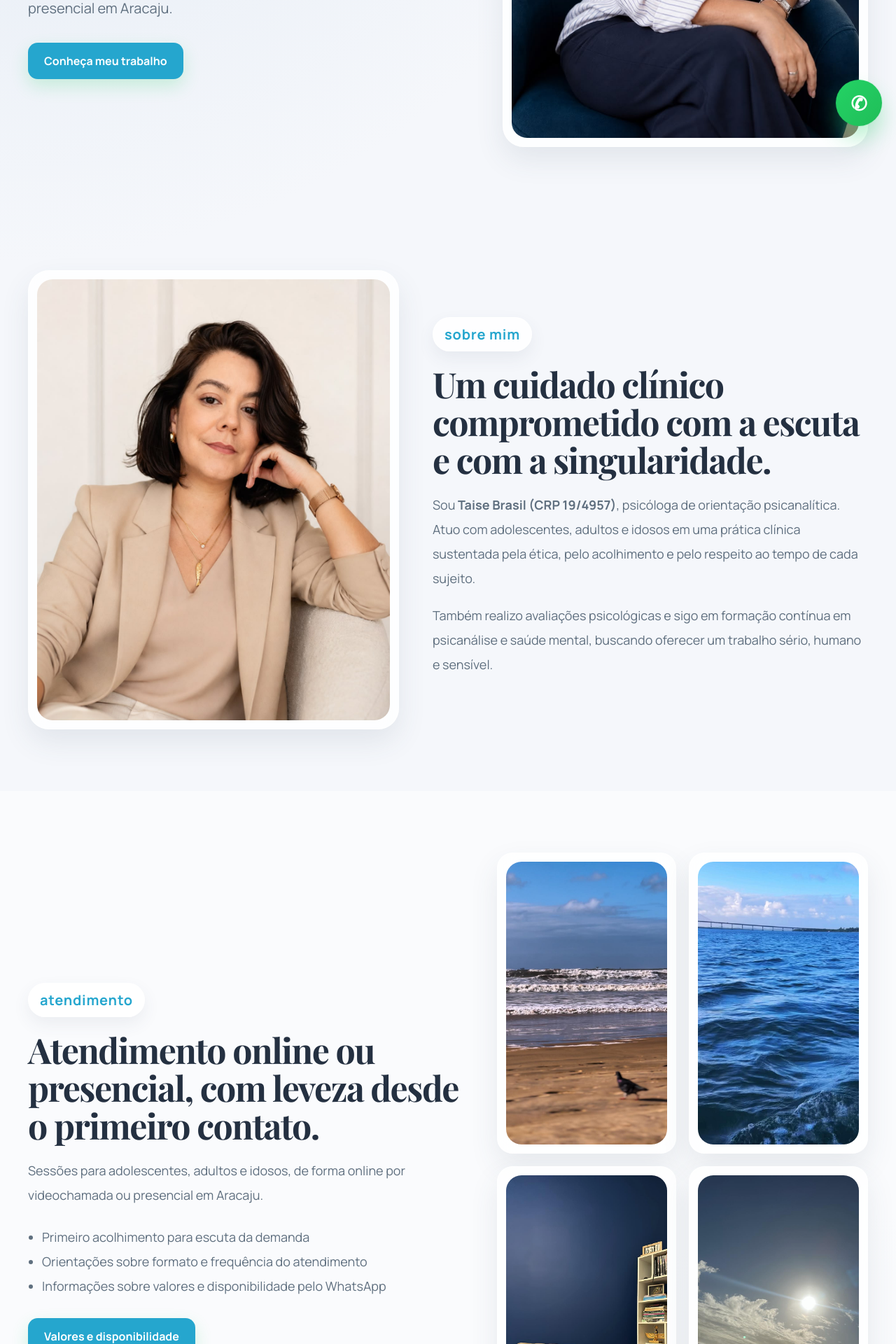
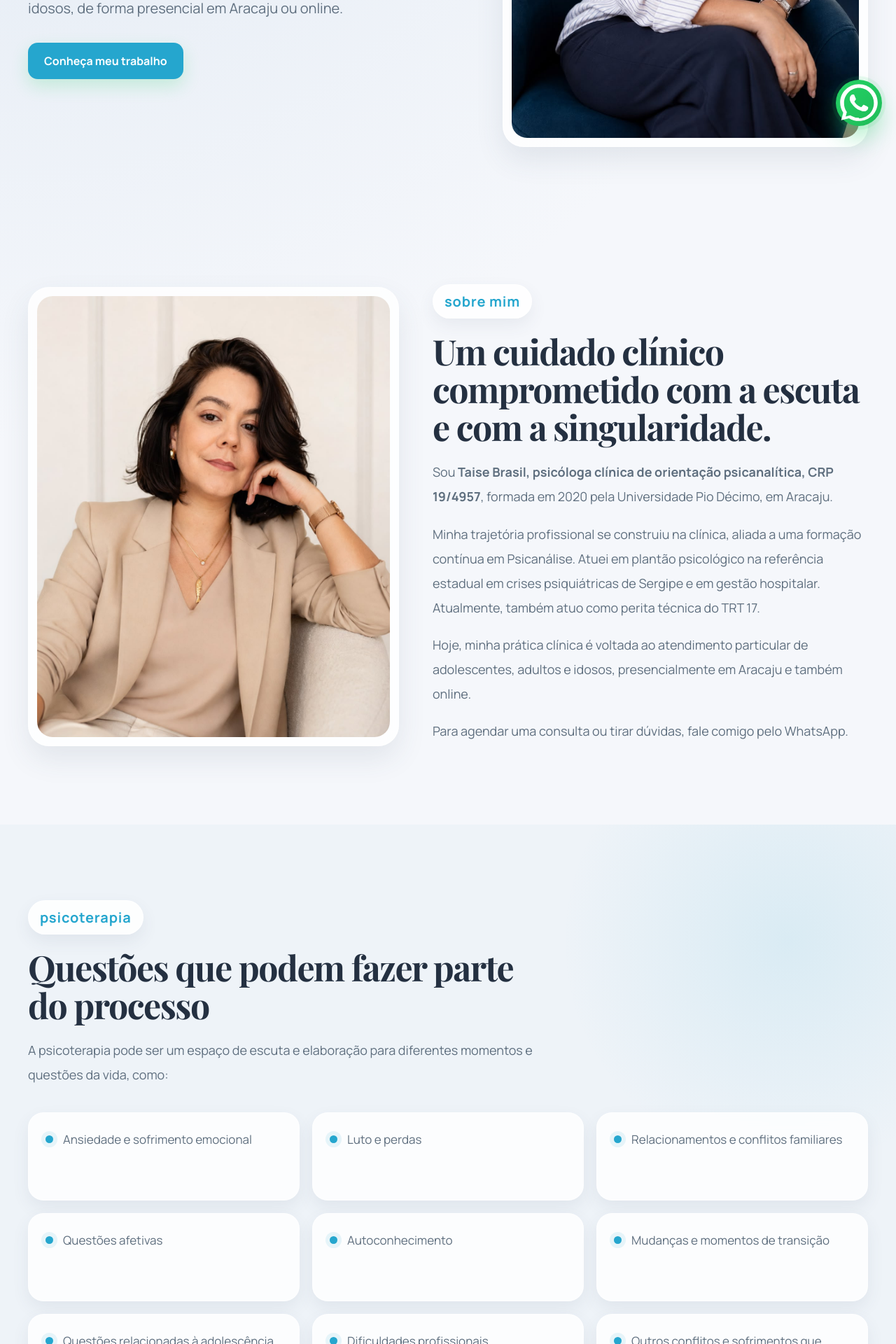
Before and after one commit to DeniSantos83/Percursos, a React (Vite) app: page / in a window 1280 px wide. Shown: the part 600-2520 px from the top of the page at 70% size. Built offline with nearby package versions, Linux system fonts and the light colour scheme.

Commit message:
Atualiza layout mobile, WhatsApp e novas secoes

```diff
--- a/src/App.jsx
+++ b/src/App.jsx
@@ -2,6 +2,7 @@ import Navbar from "./components/Navbar";
 import WhatsAppButton from "./components/WhatsAppButton";
 import HeroSection from "./sections/HeroSection";
 import AboutSection from "./sections/AboutSection";
+import IssuesSection from "./sections/IssuesSection";
 import CareSection from "./sections/CareSection";
 import Footer from "./components/Footer";
 import RevealOnScroll from "./components/RevealOnScroll";
@@ -12,6 +13,7 @@ export default function App() {
       <Navbar />
       <HeroSection />
       <AboutSection />
+      <IssuesSection />
       <CareSection />
       <RevealOnScroll delay={120} duration={800} distance={28}>
         <Footer />
--- a/src/components/Footer.jsx
+++ b/src/components/Footer.jsx
@@ -6,11 +6,7 @@ export default function Footer() {
           <div className="footer-top">
             <div className="footer-brand-block">
               <span className="footer-badge">Percursos Analíticos</span>
-
-              <h3 className="footer-title">
-                Psicologia com escuta ética, tranquila e acolhedora.
-              </h3>
-
+              <h3 className="footer-title">Psicologia com escuta ética, tranquila e acolhedora.</h3>
               <p className="footer-description">
                 Um espaço de cuidado pensado para acolher com delicadeza, clareza
                 e presença humana, no online ou no presencial em Aracaju.
@@ -19,10 +15,10 @@ export default function Footer() {
 
             <div className="footer-nav-block">
               <p className="footer-heading">Navegação</p>
-
               <div className="footer-links">
                 <a href="#inicio">Início</a>
                 <a href="#sobre">Sobre mim</a>
+                <a href="#questoes">Psicoterapia</a>
                 <a href="#atendimento">Atendimento</a>
                 <a href="#contato">Contato</a>
               </div>
@@ -30,11 +26,7 @@ export default function Footer() {
 
             <div className="footer-cta-block">
               <p className="footer-heading">Contato direto</p>
-
-              <p className="footer-cta-text">
-                Fale comigo pelo WhatsApp para agendar ou tirar dúvidas.
-              </p>
-
+              <p className="footer-cta-text">Fale comigo pelo WhatsApp para agendar ou tirar dúvidas.</p>
               <a
                 href="https://wa.me/5579991160780?text=Olá%20Taise,%20vim%20pelo%20site%20e%20gostaria%20de%20falar%20com%20você."
                 target="_blank"
@@ -47,7 +39,6 @@ export default function Footer() {
           </div>
 
           <div className="footer-divider" />
-
           <div className="footer-bottom">
             <p>© {new Date().getFullYear()} Percursos Analíticos — Taise Brasil</p>
             <p>Desenvolvido por deniCreativeStudio</p>
--- a/src/components/Navbar.jsx
+++ b/src/components/Navbar.jsx
@@ -12,6 +12,7 @@ export default function Navbar() {
           className="mobile-menu-button"
           onClick={() => setOpen(!open)}
           aria-label="Abrir menu"
+          aria-expanded={open}
         >
           ☰
         </button>
@@ -19,6 +20,7 @@ export default function Navbar() {
         <nav className={`nav-links ${open ? "nav-links-open" : ""}`}>
           <a href="#inicio" onClick={() => setOpen(false)}>Início</a>
           <a href="#sobre" onClick={() => setOpen(false)}>Sobre mim</a>
+          <a href="#questoes" onClick={() => setOpen(false)}>Psicoterapia</a>
           <a href="#atendimento" onClick={() => setOpen(false)}>Atendimento</a>
           <a href="#contato" onClick={() => setOpen(false)}>Contato</a>
         </nav>
--- a/src/components/WhatsAppButton.jsx
+++ b/src/components/WhatsAppButton.jsx
@@ -5,10 +5,22 @@ export default function WhatsAppButton() {
       target="_blank"
       rel="noreferrer"
       aria-label="Falar no WhatsApp"
+      title="Falar no WhatsApp"
       className="whatsapp-float"
     >
-      <span className="whatsapp-pulse"></span>
-      <span className="whatsapp-icon">✆</span>
+      <span className="whatsapp-pulse" aria-hidden="true"></span>
+
+      <svg
+        className="whatsapp-icon"
+        viewBox="0 0 32 32"
+        aria-hidden="true"
+        focusable="false"
+      >
+        <path
+          fill="currentColor"
+          d="M16.04 3C8.84 3 3 8.72 3 15.78c0 2.49.74 4.92 2.13 6.99L3.72 28l5.43-1.39a13.17 13.17 0 0 0 6.88 1.9h.01C23.24 28.51 29 22.79 29 15.73 29 8.69 23.24 3 16.04 3Zm0 23.35h-.01a10.98 10.98 0 0 1-5.59-1.51l-.4-.24-3.22.83.86-3.08-.26-.41a10.55 10.55 0 0 1-1.7-5.75c0-5.84 4.63-10.59 10.33-10.59 2.76 0 5.36 1.1 7.3 3.08a10.52 10.52 0 0 1 3.02 7.48c-.01 5.84-4.64 10.59-10.33 10.59Zm5.67-7.93c-.31-.15-1.84-.89-2.12-.99-.29-.1-.5-.15-.71.15-.21.3-.81.99-.99 1.19-.18.2-.37.22-.68.07-.31-.15-1.31-.47-2.49-1.5a9.22 9.22 0 0 1-1.73-2.11c-.18-.3-.02-.46.14-.61.14-.14.31-.36.47-.54.15-.17.2-.3.31-.5.1-.2.05-.37-.03-.52-.08-.15-.71-1.68-.97-2.3-.26-.62-.52-.53-.71-.54h-.61c-.21 0-.55.08-.84.37-.29.3-1.1 1.06-1.1 2.58 0 1.52 1.13 2.99 1.29 3.19.16.2 2.22 3.33 5.38 4.67.75.32 1.34.51 1.8.65.76.24 1.44.2 1.99.12.61-.09 1.84-.74 2.1-1.45.26-.71.26-1.32.18-1.45-.08-.12-.29-.2-.6-.35Z"
+        />
+      </svg>
     </a>
   );
 }
--- a/src/main.jsx
+++ b/src/main.jsx
@@ -2,6 +2,7 @@ import React from "react";
 import ReactDOM from "react-dom/client";
 import App from "./App";
 import "./styles/global.css";
+import "./styles/issues.css";
 
 ReactDOM.createRoot(document.getElementById("root")).render(
   <React.StrictMode>
--- a/src/sections/AboutSection.jsx
+++ b/src/sections/AboutSection.jsx
@@ -6,12 +6,15 @@ export default function AboutSection() {
     <section id="sobre" className="section">
       <div className="container">
         <div className="about-grid">
-          <RevealOnScroll delay={0} duration={800} distance={32}>
+          <div className="about-image-block">
+            <RevealOnScroll delay={0} duration={800} distance={32}>
             <div className="card-photo about-photo image-frame">
               <img src={aboutImage} alt="Sobre Taise Brasil" className="section-image" />
             </div>
-          </RevealOnScroll>
+            </RevealOnScroll>
+          </div>
 
+          <div className="about-content-block">
           <RevealOnScroll delay={120} duration={850} distance={36}>
             <div>
               <p className="badge">sobre mim</p>
@@ -21,19 +24,28 @@ export default function AboutSection() {
               </h2>
 
               <p className="text mb-18">
-                Sou <strong>Taise Brasil (CRP 19/4957)</strong>, psicóloga de orientação
-                psicanalítica. Atuo com adolescentes, adultos e idosos em uma prática
-                clínica sustentada pela ética, pelo acolhimento e pelo respeito ao tempo
-                de cada sujeito.
+                Sou <strong>Taise Brasil, psicóloga clínica de orientação psicanalítica, CRP 19/4957</strong>,
+                formada em 2020 pela Universidade Pio Décimo, em Aracaju.
+              </p>
+
+              <p className="text mb-18">
+                Minha trajetória profissional se construiu na clínica, aliada a uma formação
+                contínua em Psicanálise. Atuei em plantão psicológico na referência estadual
+                em crises psiquiátricas de Sergipe e em gestão hospitalar. Atualmente, também
+                atuo como perita técnica do TRT 17.
+              </p>
+
+              <p className="text mb-18">
+                Hoje, minha prática clínica é voltada ao atendimento particular de adolescentes,
+                adultos e idosos, presencialmente em Aracaju e também online.
               </p>
 
               <p className="text mb-28">
-                Também realizo avaliações psicológicas e sigo em formação contínua em
-                psicanálise e saúde mental, buscando oferecer um trabalho sério, humano
-                e sensível.
+                Para agendar uma consulta ou tirar dúvidas, fale comigo pelo WhatsApp.
               </p>
             </div>
           </RevealOnScroll>
+          </div>
         </div>
       </div>
     </section>
--- a/src/sections/CareSection.jsx
+++ b/src/sections/CareSection.jsx
@@ -19,18 +19,25 @@ export default function CareSection() {
                 Atendimento online ou presencial, com leveza desde o primeiro contato.
               </h2>
 
-              <p className="text mb-24">
-                Sessões para adolescentes, adultos e idosos, de forma online por videochamada
-                ou presencial em Aracaju.
+              <p className="text mb-18">
+                O primeiro contato é feito pelo WhatsApp, onde apresento as informações
+                iniciais sobre o atendimento, valores e disponibilidade de horários.
+              </p>
+
+              <p className="text mb-18">
+                A primeira sessão é dedicada à escuta da demanda e à construção do primeiro
+                contato com o processo terapêutico. A partir dela, frequência e formato das
+                sessões seguintes são definidos de acordo com cada caso e com a condução clínica.
               </p>
 
               <ul className="list mb-28">
-                <li>Primeiro acolhimento para escuta da demanda</li>
-                <li>Orientações sobre formato e frequência do atendimento</li>
-                <li>Informações sobre valores e disponibilidade pelo WhatsApp</li>
+                <li><strong>Presencial:</strong> Aracaju (SE)</li>
+                <li><strong>Online:</strong> videochamada, para outras localidades</li>
               </ul>
 
-
+              <p className="text mb-28">
+                Para saber mais ou agendar uma consulta, envie uma mensagem pelo WhatsApp.
+              </p>
 
               <div className="actions">
                 <a
@@ -48,12 +55,7 @@ export default function CareSection() {
           <RevealOnScroll delay={120} duration={850} distance={36}>
             <div className="gallery-grid">
               {images.map((image, index) => (
-                <RevealOnScroll
-                  key={index}
-                  delay={index * 120}
-                  duration={700}
-                  distance={24}
-                >
+                <RevealOnScroll key={index} delay={index * 120} duration={700} distance={24}>
                   <div className="gallery-item image-frame small-gallery-item">
                     <img
                       src={image}
--- a/src/sections/HeroSection.jsx
+++ b/src/sections/HeroSection.jsx
@@ -14,8 +14,8 @@ export default function HeroSection() {
             </h1>
 
             <p className="text-lg mb-30">
-              Sou <strong>Taise Brasil (CRP 19/4957)</strong>, psicóloga de orientação
-              psicanalítica. Atendo adolescentes e adultos de forma online ou presencial em Aracaju.
+              Sou <strong>Taise Brasil</strong>, psicóloga de orientação
+              psicanalítica e realizo atendimentos psicológicos particulares para adolescentes, adultos e idosos, de forma presencial em Aracaju ou online.
             </p>
 
             <div className="actions">
--- /dev/null
+++ b/src/sections/IssuesSection.jsx
@@ -0,0 +1,52 @@
+import RevealOnScroll from "../components/RevealOnScroll";
+
+const issues = [
+  "Ansiedade e sofrimento emocional",
+  "Luto e perdas",
+  "Relacionamentos e conflitos familiares",
+  "Questões afetivas",
+  "Autoconhecimento",
+  "Mudanças e momentos de transição",
+  "Questões relacionadas à adolescência",
+  "Dificuldades profissionais",
+  "Outros conflitos e sofrimentos que atravessam a experiência de cada pessoa",
+];
+
+export default function IssuesSection() {
+  return (
+    <section id="questoes" className="section issues-section">
+      <div className="container">
+        <RevealOnScroll delay={0} duration={800} distance={32}>
+          <div className="issues-heading">
+            <p className="badge">psicoterapia</p>
+
+            <h2 className="title-lg section-title-limit">
+              Questões que podem fazer parte do processo
+            </h2>
+
+            <p className="text issues-intro">
+              A psicoterapia pode ser um espaço de escuta e elaboração para
+              diferentes momentos e questões da vida, como:
+            </p>
+          </div>
+        </RevealOnScroll>
+
+        <div className="issues-grid">
+          {issues.map((issue, index) => (
+            <RevealOnScroll
+              key={issue}
+              delay={index * 70}
+              duration={700}
+              distance={24}
+            >
+              <article className="issue-card">
+                <span className="issue-marker" aria-hidden="true" />
+                <p>{issue}</p>
+              </article>
+            </RevealOnScroll>
+          ))}
+        </div>
+      </div>
+    </section>
+  );
+}
--- a/src/styles/global.css
+++ b/src/styles/global.css
@@ -890,6 +890,15 @@ img {
    MOBILE
 ========================= */
 @media (max-width: 768px) {
+  /* Texto antes da foto apenas no mobile */
+  .about-content-block {
+    order: 1;
+  }
+
+  .about-image-block {
+    order: 2;
+  }
+
   .section {
     padding: 64px 0;
   }
@@ -990,9 +999,14 @@ img {
   }
 
   .gallery-grid {
-    grid-template-columns: 1fr;
-  }
+  grid-template-columns: repeat(2, 1fr);
+  gap: 12px;
+}
 
+.gallery-item,
+.small-gallery-item {
+  min-height: 150px;
+}
   .plans-logos img {
     height: 64px;
   }
--- /dev/null
+++ b/src/styles/issues.css
@@ -0,0 +1,86 @@
+/* Nova seção: questões que podem fazer parte da psicoterapia */
+.issues-section {
+  background:
+    radial-gradient(circle at 88% 18%, rgba(37, 166, 206, 0.1), transparent 24%),
+    var(--bg-soft);
+}
+
+.issues-heading {
+  max-width: 820px;
+  margin-bottom: 36px;
+}
+
+.issues-intro {
+  max-width: 760px;
+  margin: 0;
+}
+
+.issues-grid {
+  display: grid;
+  grid-template-columns: repeat(3, minmax(0, 1fr));
+  gap: 18px;
+}
+
+.issue-card {
+  min-height: 126px;
+  height: 100%;
+  display: flex;
+  align-items: flex-start;
+  gap: 14px;
+  padding: 24px;
+  border: 1px solid var(--line-soft);
+  border-radius: var(--radius-md);
+  background: var(--surface);
+  box-shadow: var(--shadow-soft);
+  backdrop-filter: blur(12px);
+  transition: transform 0.25s ease, box-shadow 0.25s ease;
+}
+
+.issue-card:hover {
+  transform: translateY(-4px);
+  box-shadow: var(--shadow);
+}
+
+.issue-card p {
+  margin: 0;
+  color: var(--muted);
+  font-size: 17px;
+  line-height: 1.65;
+}
+
+.issue-marker {
+  width: 11px;
+  height: 11px;
+  flex: 0 0 11px;
+  margin-top: 8px;
+  border-radius: 999px;
+  background: var(--primary);
+  box-shadow: 0 0 0 6px rgba(37, 166, 206, 0.1);
+}
+
+@media (max-width: 992px) {
+  .issues-grid {
+    grid-template-columns: repeat(2, minmax(0, 1fr));
+  }
+}
+
+@media (max-width: 768px) {
+  .issues-heading {
+    margin-bottom: 28px;
+  }
+
+  .issues-grid {
+    grid-template-columns: 1fr;
+    gap: 14px;
+  }
+
+  .issue-card {
+    min-height: auto;
+    padding: 20px;
+  }
+
+  .issue-card p {
+    font-size: 16px;
+    line-height: 1.6;
+  }
+}
```
